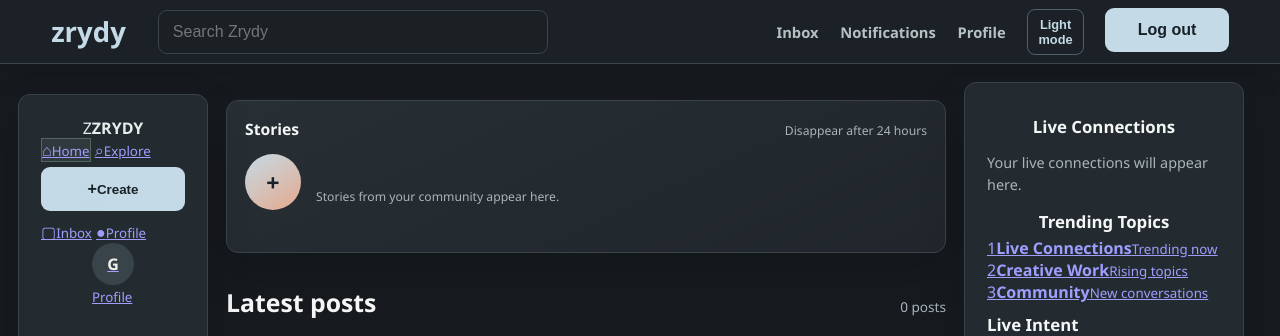
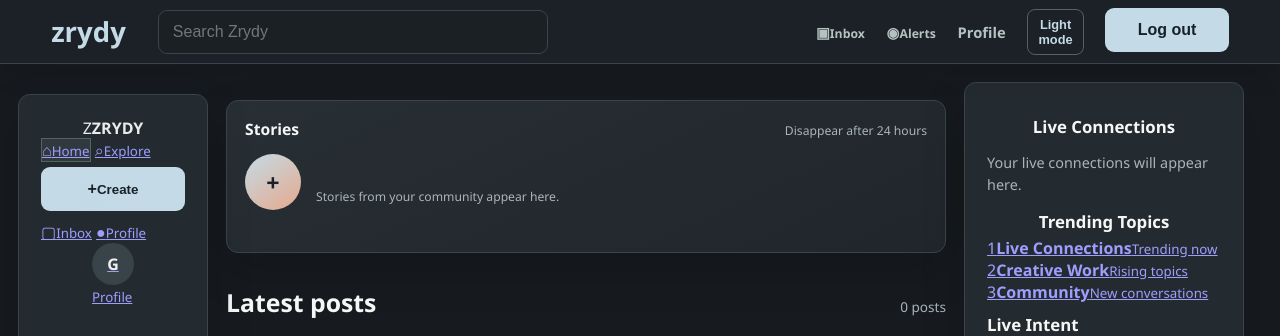
Before and after one commit to mahmudfauziyat006-commits/Zrydy, a Flask app: page /dashboard in a window 1280 px wide. Shown: the top 336 px of the page. Run offline with Flask 3, Linux system fonts and the light colour scheme; data that the repository does not hold is empty; some libraries are stand-ins or nearby versions.

Commit message:
chore: auto-sync 2026-11-21 16:26 UTC

```diff
--- a/templates/dashboard.html
+++ b/templates/dashboard.html
@@ -19,9 +19,9 @@
         <form class="search-form" action="{{ url_for('dashboard') }}" method="GET">
             <input type="search" name="q" placeholder="Search Zrydy">
         </form>
-        <div class="nav-actions">
-            <a href="{{ url_for('messages') }}" id="messages-link">Inbox{% if unread_message_count %} ({{ unread_message_count }}){% endif %}</a>
-            <a href="#notifications" id="notification-link">Notifications{% if unread_notification_count %} ({{ unread_notification_count }}){% endif %}</a>
+        <div class="nav-actions zrydy-mobile-activity">
+            <a href="{{ url_for('messages') }}" id="messages-link"><span aria-hidden="true">▣</span><b>{% if unread_message_count %}{{ unread_message_count }}{% endif %}</b><small>Inbox</small></a>
+            <a href="{{ url_for('messages') }}#notifications" id="notification-link"><span aria-hidden="true">◉</span><b>{% if unread_notification_count %}{{ unread_notification_count }}{% endif %}</b><small>Alerts</small></a>
             <a href="{{ url_for('profile') }}">Profile</a>
             <button type="button" class="theme-toggle" id="theme-toggle">Dark mode</button>
             {% if session.get('is_admin') %}<a href="{{ url_for('admin') }}">Admin</a>{% endif %}
```
